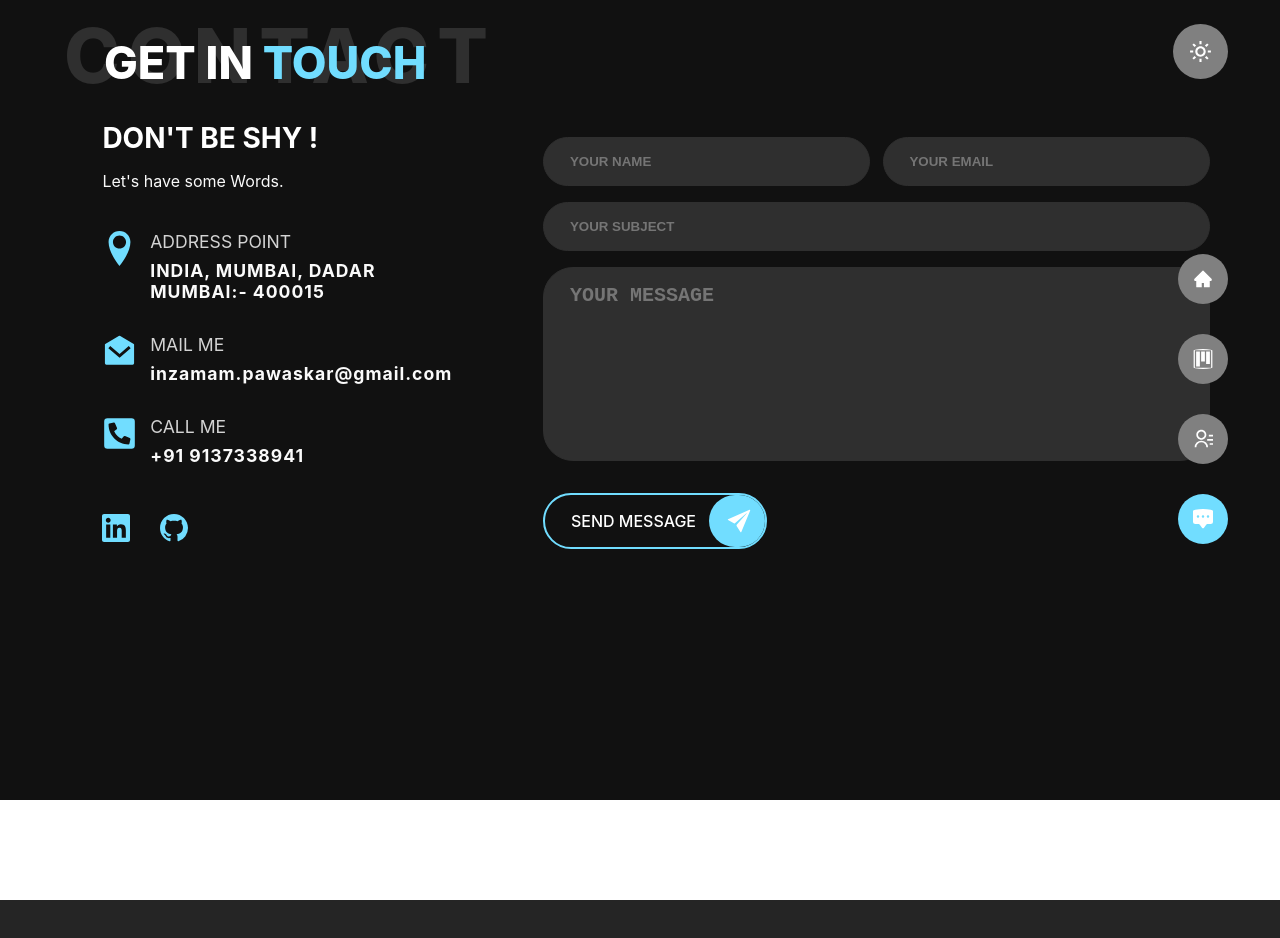
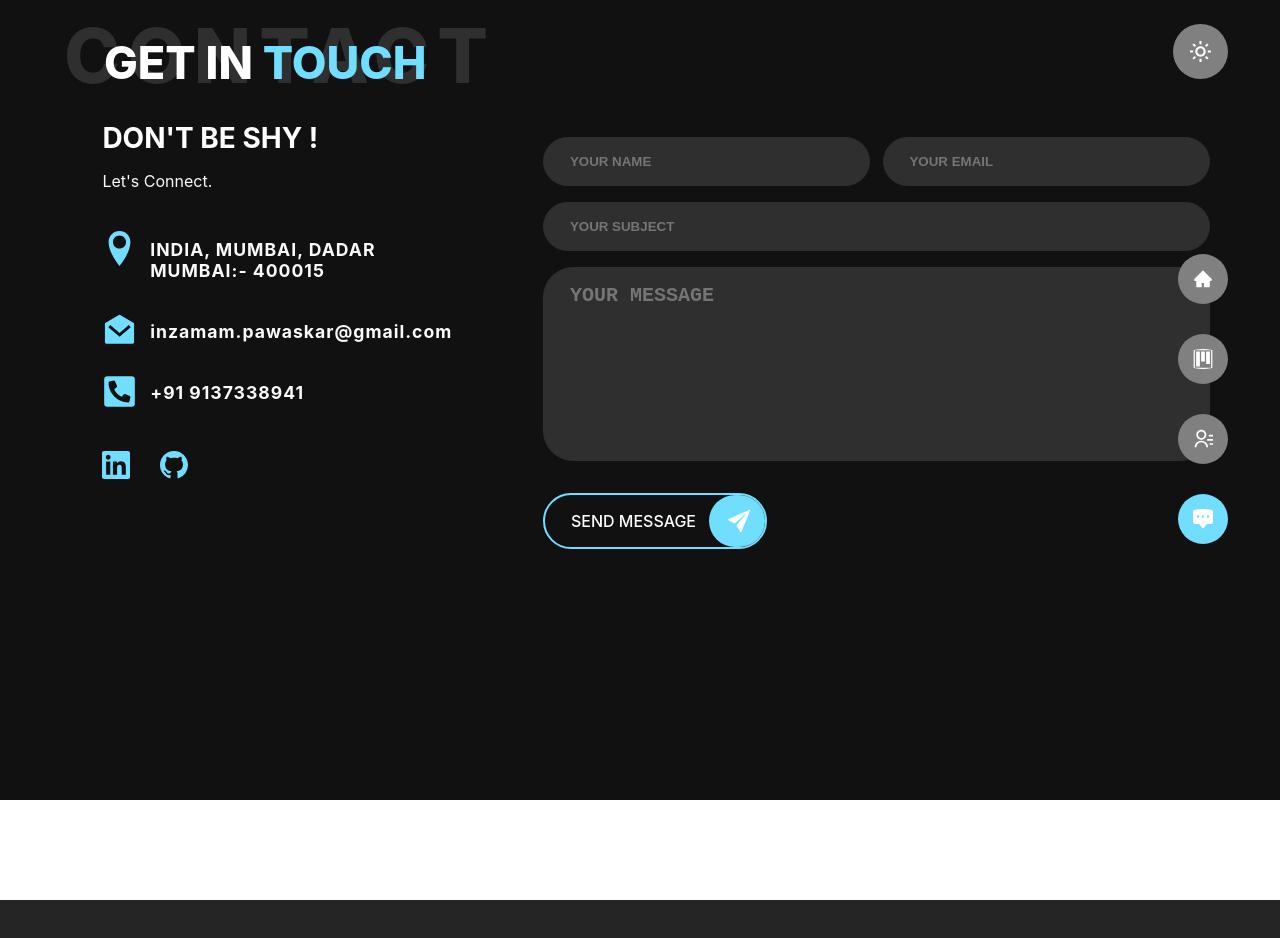
Before and after one commit to innzz/my-react-portfolio, a React (Create React App) app: page /contact in a window 1280 px wide. Shown: the top 938 px of the page. Built offline with nearby package versions, Linux system fonts and the light colour scheme.

Commit message:
Initial commit

```diff
--- a/src/Pages/Contact/index.js
+++ b/src/Pages/Contact/index.js
@@ -23,25 +23,25 @@ function Contact ({hover,active,setActive,setHover,toggleDarkMode,setToggleDarkM
       <div className="contact-content">
         <div className="contact-details">
           <h1 style={toggleDarkMode?{color:'#fff'}:{color:'#666'}} >DON'T BE SHY !</h1>
-          <p style={toggleDarkMode?{color:'rgb(250, 250, 250)'}:{color:'#777'}}>Let's have some Words.</p>
+          <p style={toggleDarkMode?{color:'rgb(250, 250, 250)'}:{color:'#777'}}>Let's Connect.</p>
           <div className="logo-heading-content">
             <ImLocation size={35} />
             <div className="heading-content">
-            <h3 style={toggleDarkMode?{color:'rgb(211, 211, 211)'}:{color:'#666'}} >ADDRESS POINT</h3>
+            {/* <h3 style={toggleDarkMode?{color:'rgb(211, 211, 211)'}:{color:'#666'}} >ADDRESS POINT</h3> */}
             <p style={toggleDarkMode?{color:'rgb(250, 250, 250)'}:{color:'#777'}} >INDIA, MUMBAI, DADAR <br />MUMBAI:- 400015</p>
             </div>
           </div>
           <div className="logo-heading-content">
             <RiMailOpenFill size={35} />
             <div className="heading-content">
-            <h3 style={toggleDarkMode?{color:'rgb(211, 211, 211)'}:{color:'#666'}} >MAIL ME</h3>
+            {/* <h3 style={toggleDarkMode?{color:'rgb(211, 211, 211)'}:{color:'#666'}} >MAIL ME</h3> */}
             <p style={toggleDarkMode?{color:'rgb(250, 250, 250)'}:{color:'#777'}} >inzamam.pawaskar@gmail.com</p>
             </div>
           </div>
           <div className="logo-heading-content">
             <FaPhoneSquareAlt size={35} />
             <div className="heading-content">
-            <h3 style={toggleDarkMode?{color:'rgb(211, 211, 211)'}:{color:'#666'}} >CALL ME</h3>
+            {/* <h3 style={toggleDarkMode?{color:'rgb(211, 211, 211)'}:{color:'#666'}} >CALL ME</h3> */}
             <p style={toggleDarkMode?{color:'rgb(250, 250, 250)'}:{color:'#777'}} >+91 9137338941</p>
             </div>
           </div>
```
